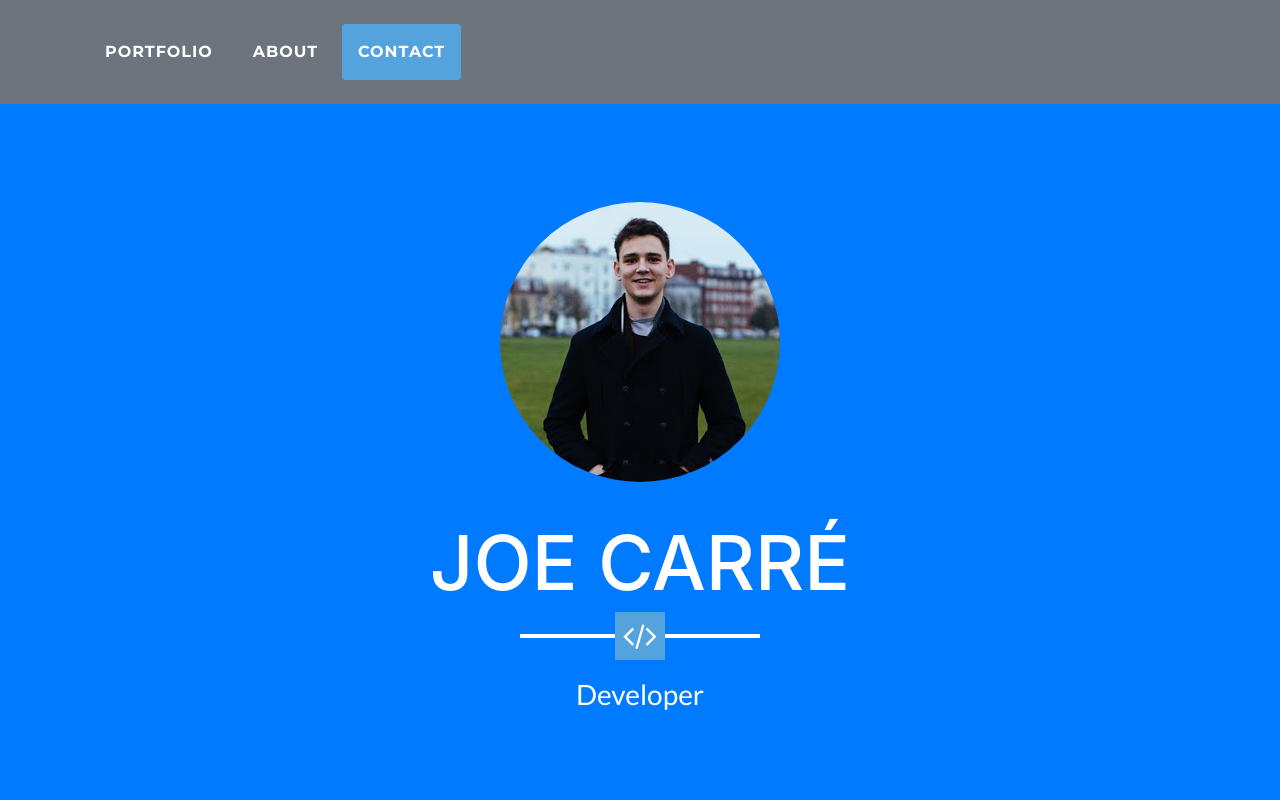
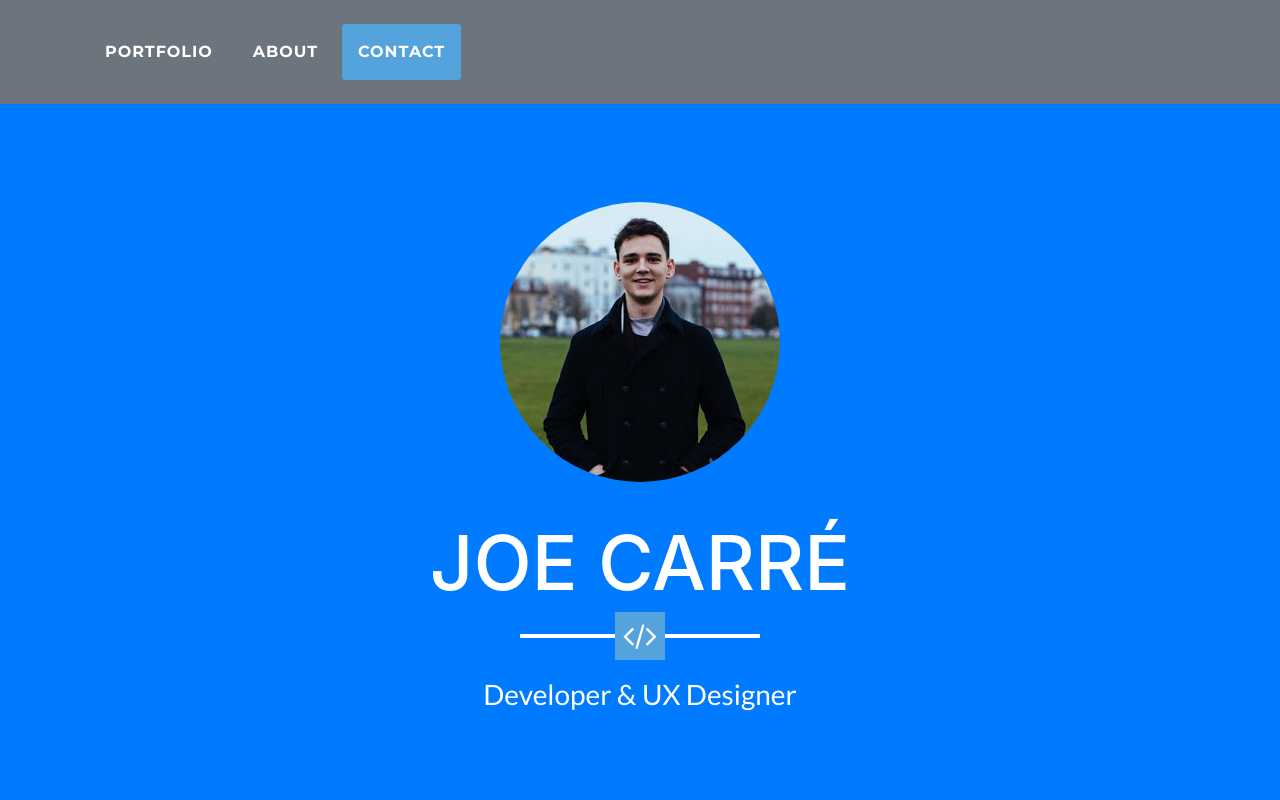
Before and after one commit to carrejoe3/portfolio, a website with bundled scripts: page index.html in a window 1280 px wide. Shown: the top 800 px of the page. Built offline with nearby package versions, Linux system fonts and the light colour scheme.

Commit message:
updated title

```diff
--- a/index.html
+++ b/index.html
@@ -8,7 +8,7 @@
   <meta name="description" content="">
   <meta name="author" content="">
 
-  <title>Joe Carré | Developer</title>
+  <title>Joe Carré | Developer & UX Designer</title>
 
   <!-- Bootstrap core CSS -->
   <link href="vendor/bootstrap/css/bootstrap.min.css" rel="stylesheet">
@@ -62,7 +62,7 @@
       <img class="img-fluid mb-5 d-block mx-auto profilePicture" src="img/Profile.jpg" alt="Joe Carre">
       <h1 class="text-uppercase mb-0">Joe Carré</h1>
       <hr class="star-light">
-      <h2 class="font-weight-light mb-0">Developer</h2>
+      <h2 class="font-weight-light mb-0">Developer & UX Designer</h2>
     </div>
   </header>
 
```
